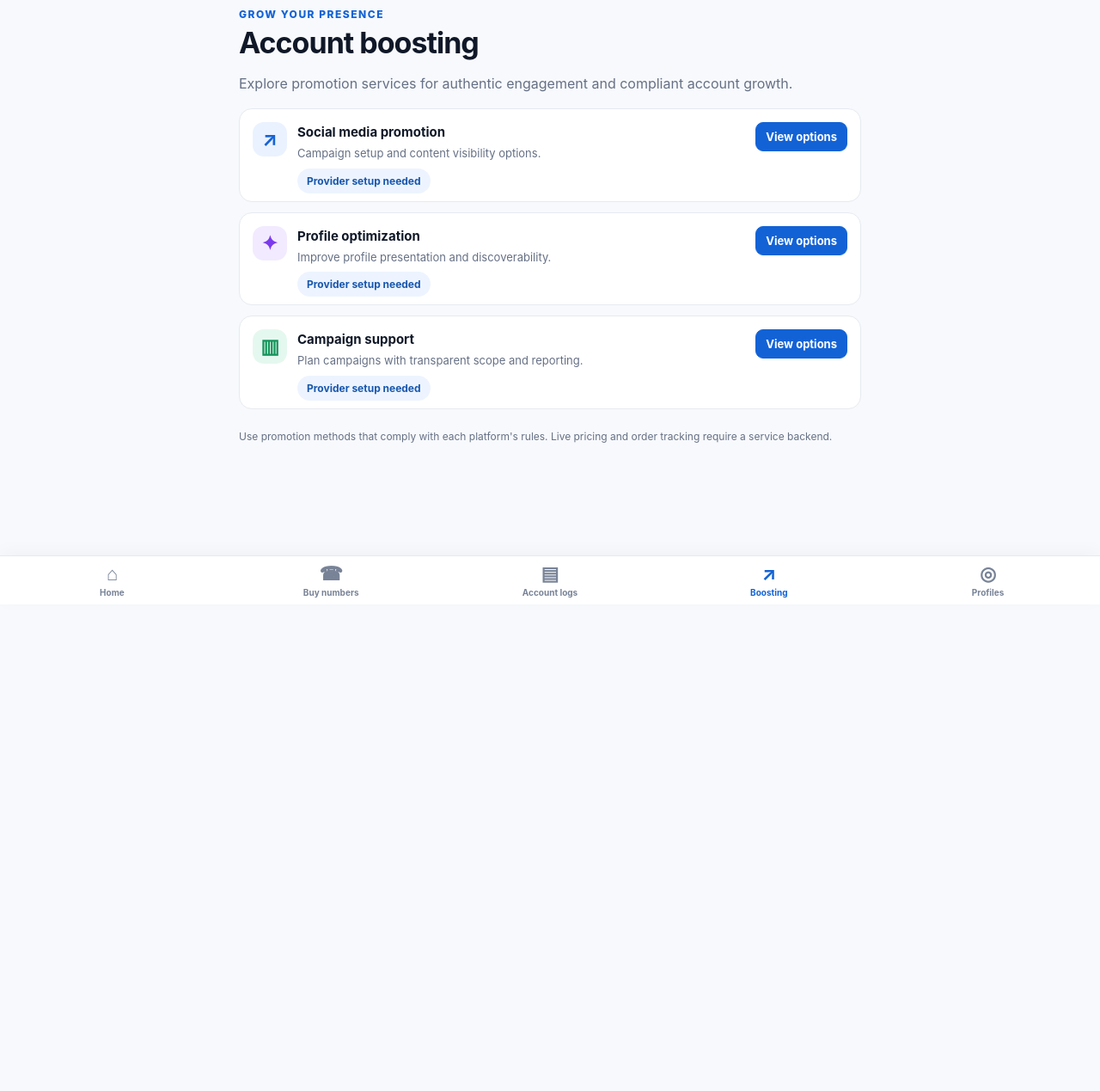
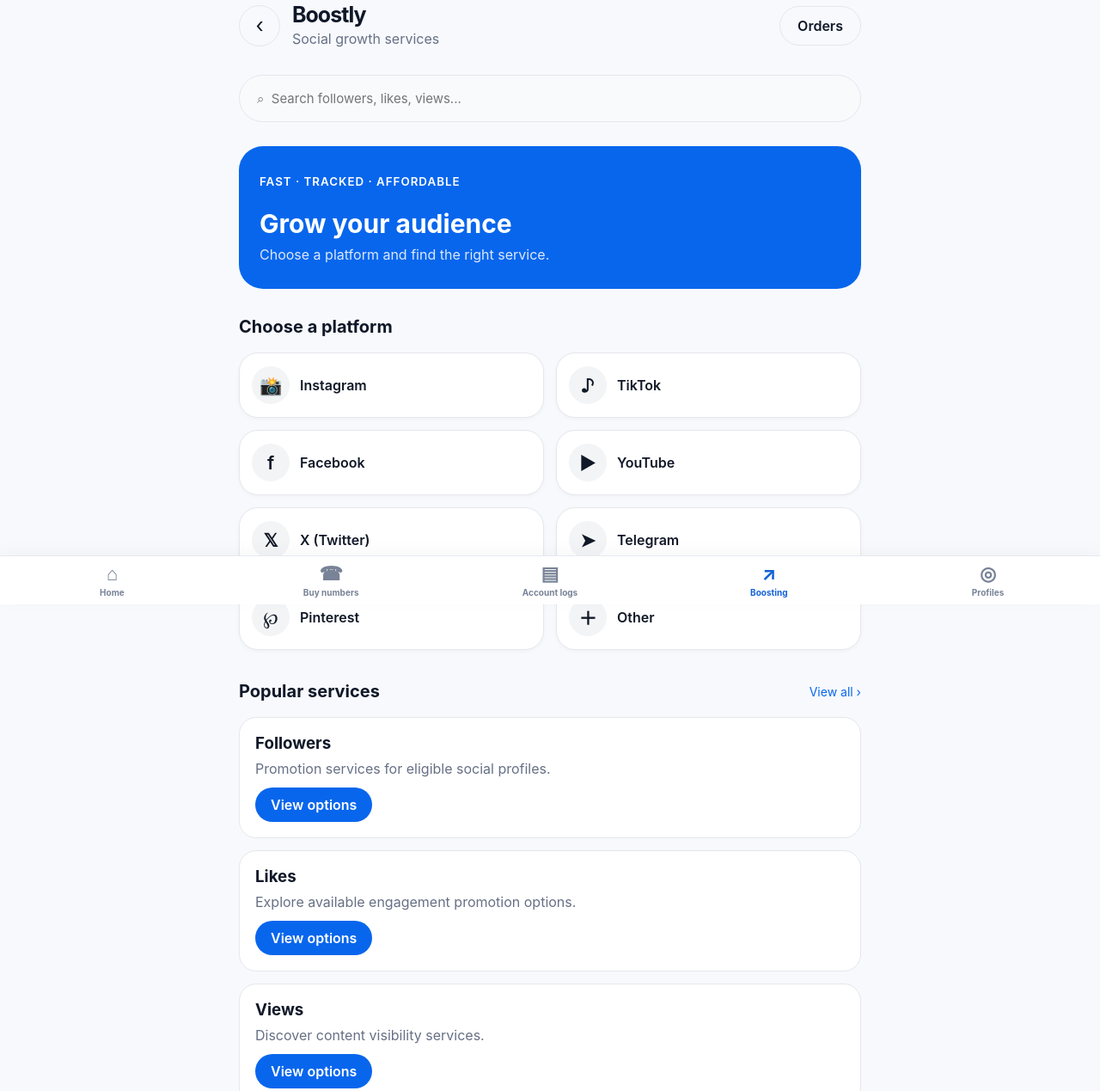
Before and after one commit to Preshwy122/CPO-Verify, a plain HTML site: page boost-account.html in a window 1280 px wide. Shown: the part 97-1366 px from the top of the page at 86% size. Before the commit the page ends 800 px from the top, so only its background shows below. Drawn offline with Linux system fonts and the light colour scheme.

Commit message:
Update boost-account.html

```diff
--- a/boost-account.html
+++ b/boost-account.html
@@ -1,4 +1,3 @@
-
 <!DOCTYPE html>
 <html lang="en">
 <head>
@@ -6,7 +5,177 @@
   <meta name="viewport" content="width=device-width, initial-scale=1.0">
   <title>Account Boosting — CPOVERIFY</title>
   <link rel="stylesheet" href="styles.css">
+
+  <style>
+    .boost-top {
+      display: flex;
+      align-items: center;
+      justify-content: space-between;
+      gap: 12px;
+      margin-bottom: 24px;
+    }
+
+    .boost-heading {
+      display: flex;
+      align-items: center;
+      gap: 14px;
+    }
+
+    .boost-back {
+      width: 48px;
+      height: 48px;
+      border-radius: 50%;
+      border: 1px solid #e5e7eb;
+      display: grid;
+      place-items: center;
+      text-decoration: none;
+      color: inherit;
+      font-size: 24px;
+    }
+
+    .boost-heading h1 {
+      margin: 0;
+      font-size: 25px;
+    }
+
+    .boost-heading p {
+      margin: 4px 0 0;
+    }
+
+    .boost-orders {
+      border: 1px solid #e5e7eb;
+      border-radius: 30px;
+      padding: 12px 20px;
+      text-decoration: none;
+      color: inherit;
+      font-weight: 600;
+      white-space: nowrap;
+    }
+
+    .boost-search {
+      width: 100%;
+      box-sizing: border-box;
+      padding: 17px 20px;
+      border-radius: 35px;
+      border: 1px solid #e5e7eb;
+      background: #f8fafc;
+      margin: 8px 0 28px;
+      font-size: 15px;
+    }
+
+    .boost-banner {
+      background: #0866ed;
+      color: white;
+      border-radius: 28px;
+      padding: 30px 24px;
+      margin-bottom: 32px;
+    }
+
+    .boost-banner small {
+      letter-spacing: 1px;
+      font-weight: 600;
+    }
+
+    .boost-banner h2 {
+      font-size: 30px;
+      margin: 22px 0 8px;
+    }
+
+    .boost-banner p {
+      margin: 0;
+      opacity: .85;
+    }
+
+    .boost-section-title {
+      font-size: 20px;
+      margin: 28px 0 18px;
+    }
+
+    .platform-grid {
+      display: grid;
+      grid-template-columns: repeat(2, minmax(0, 1fr));
+      gap: 14px;
+    }
+
+    .platform-card {
+      display: flex;
+      align-items: center;
+      gap: 12px;
+      min-height: 76px;
+      padding: 14px;
+      border: 1px solid #e5e7eb;
+      border-radius: 22px;
+      background: white;
+      color: #111827;
+      font: inherit;
+      font-weight: 600;
+      text-align: left;
+      cursor: pointer;
+      box-shadow: 0 2px 5px rgba(0,0,0,.03);
+    }
+
+    .platform-icon {
+      display: grid;
+      place-items: center;
+      width: 44px;
+      height: 44px;
+      flex-shrink: 0;
+      border-radius: 50%;
+      background: #f3f4f6;
+      font-size: 21px;
+    }
+
+    .platform-card.active {
+      border: 2px solid #0866ed;
+      background: #eff6ff;
+    }
+
+    .popular-service {
+      border: 1px solid #e5e7eb;
+      border-radius: 20px;
+      padding: 18px;
+      margin-bottom: 14px;
+      background: white;
+    }
+
+    .popular-service h3 {
+      margin: 0 0 8px;
+    }
+
+    .popular-service p {
+      margin: 0 0 12px;
+    }
+
+    .service-action {
+      display: inline-block;
+      padding: 10px 18px;
+      border-radius: 24px;
+      background: #0866ed;
+      color: white;
+      text-decoration: none;
+      font-weight: 600;
+    }
+
+    .boost-view-all {
+      color: #0866ed;
+      text-decoration: none;
+      font-size: 14px;
+    }
+
+    @media (max-width: 360px) {
+      .platform-card {
+        padding: 10px;
+        gap: 8px;
+      }
+
+      .platform-icon {
+        width: 36px;
+        height: 36px;
+      }
+    }
+  </style>
 </head>
+
 <body class="app-page">
 
   <header class="app-header">
@@ -17,57 +186,130 @@
         <small>Verify. Connect. Trust.</small>
       </span>
     </a>
+
     <a class="avatar" href="profile.html">U</a>
   </header>
 
   <main class="app-main">
-    <p class="greeting">GROW YOUR PRESENCE</p>
-    <h1>Account boosting</h1>
-    <p class="muted intro">
-      Explore promotion services for authentic engagement and
-      compliant account growth.
+
+    <div class="boost-top">
+      <div class="boost-heading">
+        <a class="boost-back" href="dashboard.html">‹</a>
+
+        <div>
+          <h1>Boostly</h1>
+          <p class="muted">Social growth services</p>
+        </div>
+      </div>
+
+      <a class="boost-orders" href="boost-orders.html">
+        Orders
+      </a>
+    </div>
+
+    <input
+      class="boost-search"
+      type="search"
+      id="boost-search"
+      placeholder="⌕  Search followers, likes, views..."
+      aria-label="Search boosting services"
+    >
+
+    <section class="boost-banner">
+      <small>FAST · TRACKED · AFFORDABLE</small>
+      <h2>Grow your audience</h2>
+      <p>Choose a platform and find the right service.</p>
+    </section>
+
+    <h2 class="boost-section-title">Choose a platform</h2>
+
+    <div class="platform-grid">
+
+      <button class="platform-card" data-platform="Instagram">
+        <span class="platform-icon">📸</span>
+        Instagram
+      </button>
+
+      <button class="platform-card" data-platform="TikTok">
+        <span class="platform-icon">♪</span>
+        TikTok
+      </button>
+
+      <button class="platform-card" data-platform="Facebook">
+        <span class="platform-icon">f</span>
+        Facebook
+      </button>
+
+      <button class="platform-card" data-platform="YouTube">
+        <span class="platform-icon">▶</span>
+        YouTube
+      </button>
+
+      <button class="platform-card" data-platform="X">
+        <span class="platform-icon">𝕏</span>
+        X (Twitter)
+      </button>
+
+      <button class="platform-card" data-platform="Telegram">
+        <span class="platform-icon">➤</span>
+        Telegram
+      </button>
+
+      <button class="platform-card" data-platform="Pinterest">
+        <span class="platform-icon">℘</span>
+        Pinterest
+      </button>
+
+      <button class="platform-card" data-platform="Other">
+        <span class="platform-icon">＋</span>
+        Other
+      </button>
+
+    </div>
+
+    <div style="display:flex;align-items:center;justify-content:space-between;gap:12px;margin-top:36px;">
+      <h2 class="boost-section-title" style="margin:0;">
+        Popular services
+      </h2>
+
+      <a class="boost-view-all" href="#popular-services">
+        View all ›
+      </a>
+    </div>
+
+    <section id="popular-services" style="margin-top:18px;">
+
+      <article class="popular-service" data-service>
+        <h3>Followers</h3>
+        <p class="muted">Promotion services for eligible social profiles.</p>
+        <a href="#" class="service-action" data-service-demo>
+          View options
+        </a>
+      </article>
+
+      <article class="popular-service" data-service>
+        <h3>Likes</h3>
+        <p class="muted">Explore available engagement promotion options.</p>
+        <a href="#" class="service-action" data-service-demo>
+          View options
+        </a>
+      </article>
+
+      <article class="popular-service" data-service>
+        <h3>Views</h3>
+        <p class="muted">Discover content visibility services.</p>
+        <a href="#" class="service-action" data-service-demo>
+          View options
+        </a>
+      </article>
+
+    </section>
+
+    <p class="small-note">
+      Live service availability, pricing and order tracking require
+      a connected service provider.
     </p>
 
-    <article class="boost-card">
-      <span class="service-icon blue">↗</span>
-      <div>
-        <h2>Social media promotion</h2>
-        <p>Campaign setup and content visibility options.</p>
-        <span class="tag">Provider setup needed</span>
-      </div>
-      <button class="btn btn-small" data-service-demo>
-        View options
-      </button>
-    </article>
-
-    <article class="boost-card">
-      <span class="service-icon purple">✦</span>
-      <div>
-        <h2>Profile optimization</h2>
-        <p>Improve profile presentation and discoverability.</p>
-        <span class="tag">Provider setup needed</span>
-      </div>
-      <button class="btn btn-small" data-service-demo>
-        View options
-      </button>
-    </article>
-
-    <article class="boost-card">
-      <span class="service-icon green">▥</span>
-      <div>
-        <h2>Campaign support</h2>
-        <p>Plan campaigns with transparent scope and reporting.</p>
-        <span class="tag">Provider setup needed</span>
-      </div>
-      <button class="btn btn-small" data-service-demo>
-        View options
-      </button>
-    </article>
-
-    <p class="small-note">
-      Use promotion methods that comply with each platform's rules.
-      Live pricing and order tracking require a service backend.
-    </p>
   </main>
 
   <nav class="bottom-nav" aria-label="Main navigation">
@@ -81,5 +323,36 @@
   </nav>
 
   <script src="app.js"></script>
+
+  <script>
+    // Platform selection
+    document.querySelectorAll("[data-platform]").forEach(function(card) {
+      card.addEventListener("click", function() {
+        document.querySelectorAll("[data-platform]").forEach(function(item) {
+          item.classList.remove("active");
+        });
+
+        card.classList.add("active");
+
+        const platform = card.dataset.platform;
+
+        document.querySelectorAll("[data-service]").forEach(function(service) {
+          service.dataset.platform = platform;
+        });
+      });
+    });
+
+    // Search popular services
+    const boostSearch = document.querySelector("#boost-search");
+
+    boostSearch.addEventListener("input", function() {
+      const query = boostSearch.value.toLowerCase().trim();
+
+      document.querySelectorAll("[data-service]").forEach(function(service) {
+        service.hidden = !service.textContent.toLowerCase().includes(query);
+      });
+    });
+  </script>
+
 </body>
 </html>
```
